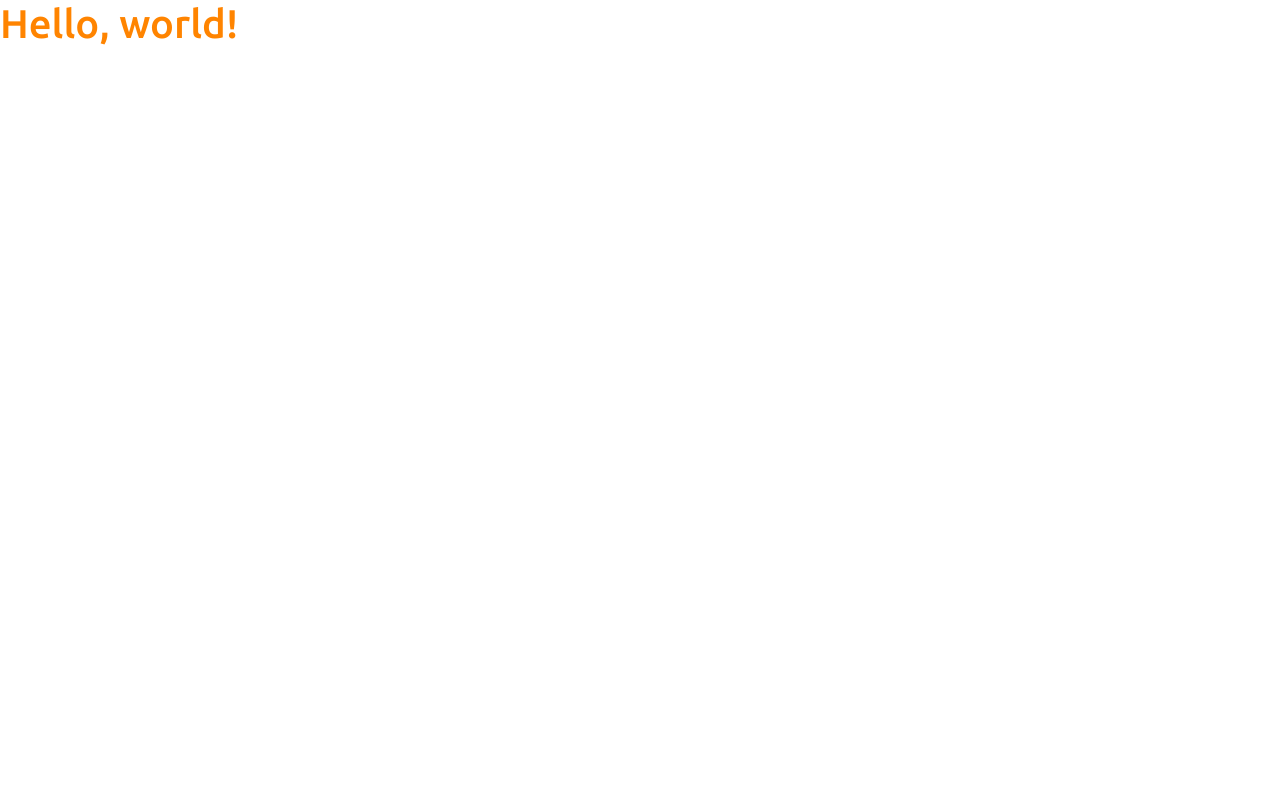
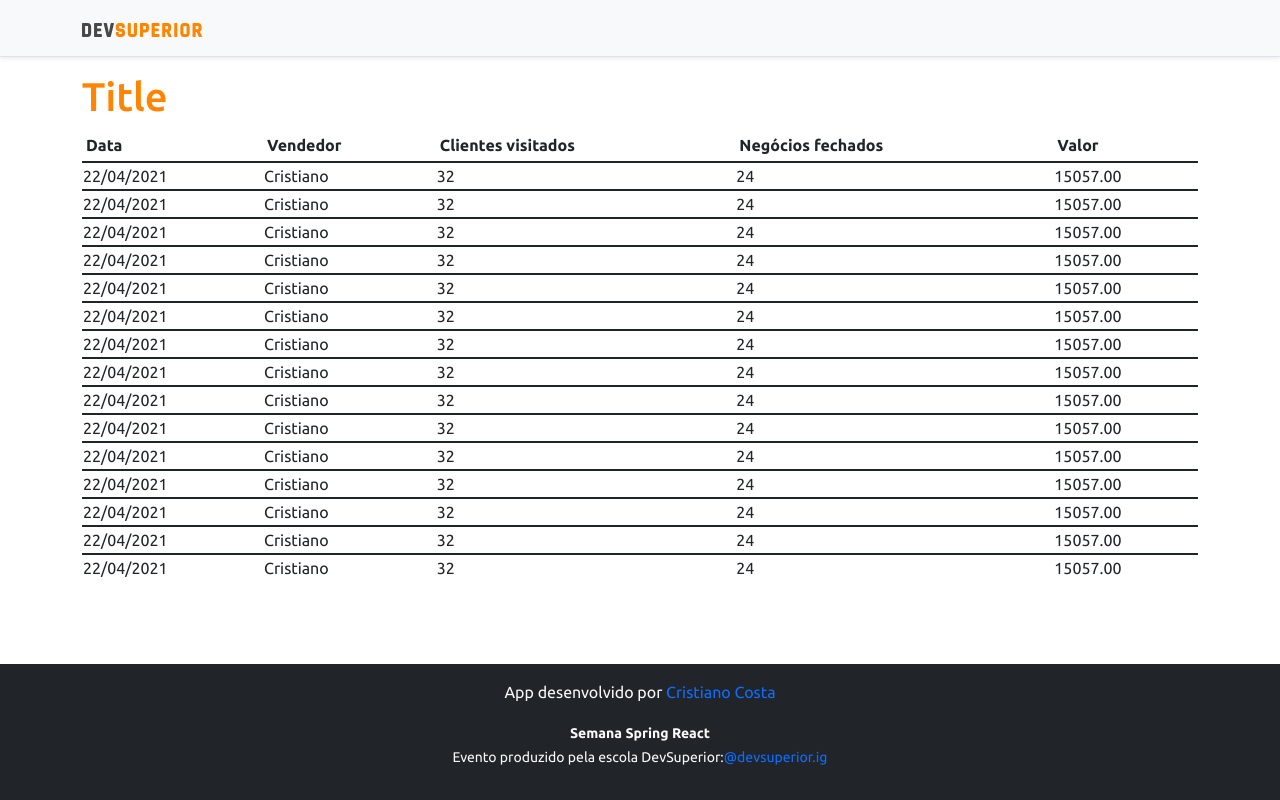
Before and after one commit to crisaoo/projeto-sds4, a React (Create React App) app in the folder frontend/: page / in a window 1280 px wide. Built offline with nearby package versions, Linux system fonts and the light colour scheme.

Commit message:
Bastic static components

```diff
--- a/frontend/src/App.tsx
+++ b/frontend/src/App.tsx
@@ -1,8 +1,18 @@
+import Footer from "components/Footer";
+import NavBar from "components/NavBar";
+import DataTable from "components/DataTable";
+
 function App() {
   return (
-    <div className="App">
-      <h1 className="text-primary">Hello, world!</h1>
-    </div>
+    <>
+      <NavBar/>
+      <div className="container">
+        <h1 className="text-primary">Title</h1>
+
+        <DataTable/>
+      </div>
+      <Footer/>
+    </>
   );
 }
 
--- a/frontend/src/assets/css/styles.css
+++ b/frontend/src/assets/css/styles.css
@@ -30,3 +30,7 @@
 .text-primary {
     color: var(--color-primary) !important;
 }
+
+.nounderline {
+  text-decoration: none !important
+}
--- /dev/null
+++ b/frontend/src/components/DataTable/index.tsx
@@ -0,0 +1,128 @@
+function DataTable(){
+  return(
+
+    <div className="table-responsive">
+    <table className="table table-striped table-sm">
+      <thead>
+        <tr>
+          <th>Data</th>
+          <th>Vendedor</th>
+          <th>Clientes visitados</th>
+          <th>Negócios fechados</th>
+          <th>Valor</th>
+        </tr>
+      </thead>
+        <tr>
+          <td>22/04/2021</td>
+          <td>Cristiano</td>
+          <td>32</td>
+          <td>24</td>
+          <td>15057.00</td>
+        </tr>
+        <tr>
+          <td>22/04/2021</td>
+          <td>Cristiano</td>
+          <td>32</td>
+          <td>24</td>
+          <td>15057.00</td>
+        </tr>
+        <tr>
+          <td>22/04/2021</td>
+          <td>Cristiano</td>
+          <td>32</td>
+          <td>24</td>
+          <td>15057.00</td>
+        </tr>
+        <tr>
+          <td>22/04/2021</td>
+          <td>Cristiano</td>
+          <td>32</td>
+          <td>24</td>
+          <td>15057.00</td>
+        </tr>
+        <tr>
+          <td>22/04/2021</td>
+          <td>Cristiano</td>
+          <td>32</td>
+          <td>24</td>
+          <td>15057.00</td>
+        </tr>
+        <tr>
+          <td>22/04/2021</td>
+          <td>Cristiano</td>
+          <td>32</td>
+          <td>24</td>
+          <td>15057.00</td>
+        </tr>
+        <tr>
+          <td>22/04/2021</td>
+          <td>Cristiano</td>
+          <td>32</td>
+          <td>24</td>
+          <td>15057.00</td>
+        </tr>
+        <tr>
+          <td>22/04/2021</td>
+          <td>Cristiano</td>
+          <td>32</td>
+          <td>24</td>
+          <td>15057.00</td>
+        </tr>
+        <tr>
+          <td>22/04/2021</td>
+          <td>Cristiano</td>
+          <td>32</td>
+          <td>24</td>
+          <td>15057.00</td>
+        </tr>
+        <tr>
+          <td>22/04/2021</td>
+          <td>Cristiano</td>
+          <td>32</td>
+          <td>24</td>
+          <td>15057.00</td>
+        </tr>
+        <tr>
+          <td>22/04/2021</td>
+          <td>Cristiano</td>
+          <td>32</td>
+          <td>24</td>
+          <td>15057.00</td>
+        </tr>
+        <tr>
+          <td>22/04/2021</td>
+          <td>Cristiano</td>
+          <td>32</td>
+          <td>24</td>
+          <td>15057.00</td>
+        </tr>
+        <tr>
+          <td>22/04/2021</td>
+          <td>Cristiano</td>
+          <td>32</td>
+          <td>24</td>
+          <td>15057.00</td>
+        </tr>
+        <tr>
+          <td>22/04/2021</td>
+          <td>Cristiano</td>
+          <td>32</td>
+          <td>24</td>
+          <td>15057.00</td>
+        </tr>
+        <tr>
+          <td>22/04/2021</td>
+          <td>Cristiano</td>
+          <td>32</td>
+          <td>24</td>
+          <td>15057.00</td>
+        </tr>
+      <tbody>
+
+      </tbody>
+    </table>
+  </div>
+  );
+}
+
+export default DataTable;
--- /dev/null
+++ b/frontend/src/components/Footer/index.tsx
@@ -0,0 +1,16 @@
+function Footer(){
+  return (
+    <footer className="footer mt-auto py-3 bg-dark">
+      <div className="container">
+        <p className="text-light">App desenvolvido por <a href="https://www.linkedin.com/in/cristiano-costa-709469203/"
+          target="_blank" rel="noreferrer" className="nounderline"> Cristiano Costa</a>
+        </p>
+        <p className="text-light"><small><strong>Semana Spring React</strong><br/> Evento produzido pela escola DevSuperior:
+          <a href="https://instagram.com/devsuperior.ig" target="_blank" rel="noreferrer" className="nounderline">@devsuperior.ig</a></small>
+        </p>
+      </div>
+    </footer>
+  );
+}
+
+export default Footer;
--- /dev/null
+++ b/frontend/src/components/NavBar/index.tsx
@@ -0,0 +1,15 @@
+import ImgDsDark from 'assets/img/ds-dark.svg';
+
+function NavBar() {
+  return (
+    <div className="d-flex flex-column flex-md-row align-items-center p-3 px-md-4 mb-3 bg-light border-bottom shadow-sm">
+      <div className="container">
+        <nav className="my-2 my-md-0 mr-md-3">
+          <img src={ImgDsDark} alt="DevSuperior" width="120"/>
+        </nav>
+      </div>
+    </div>
+  );
+}
+
+export default NavBar;
```
Also changed, not shown: frontend/src/assets/img/ds-dark.svg (added).
